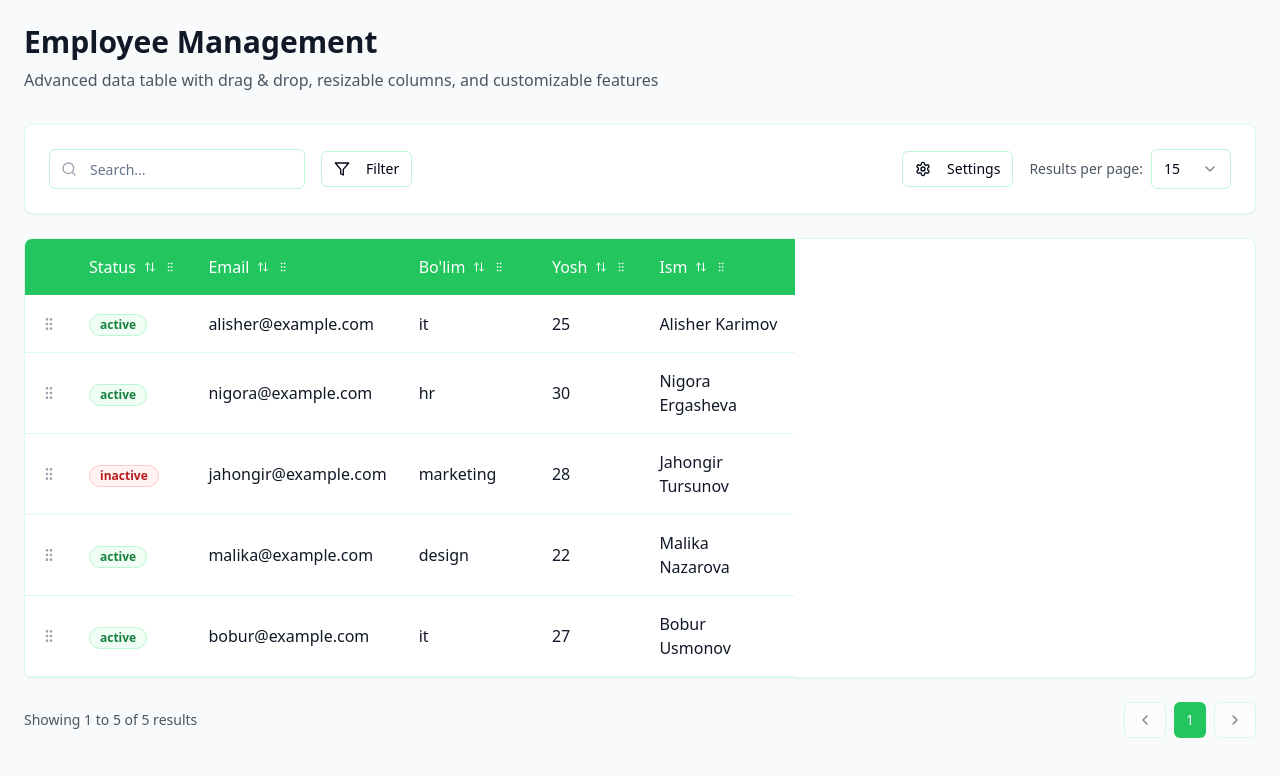
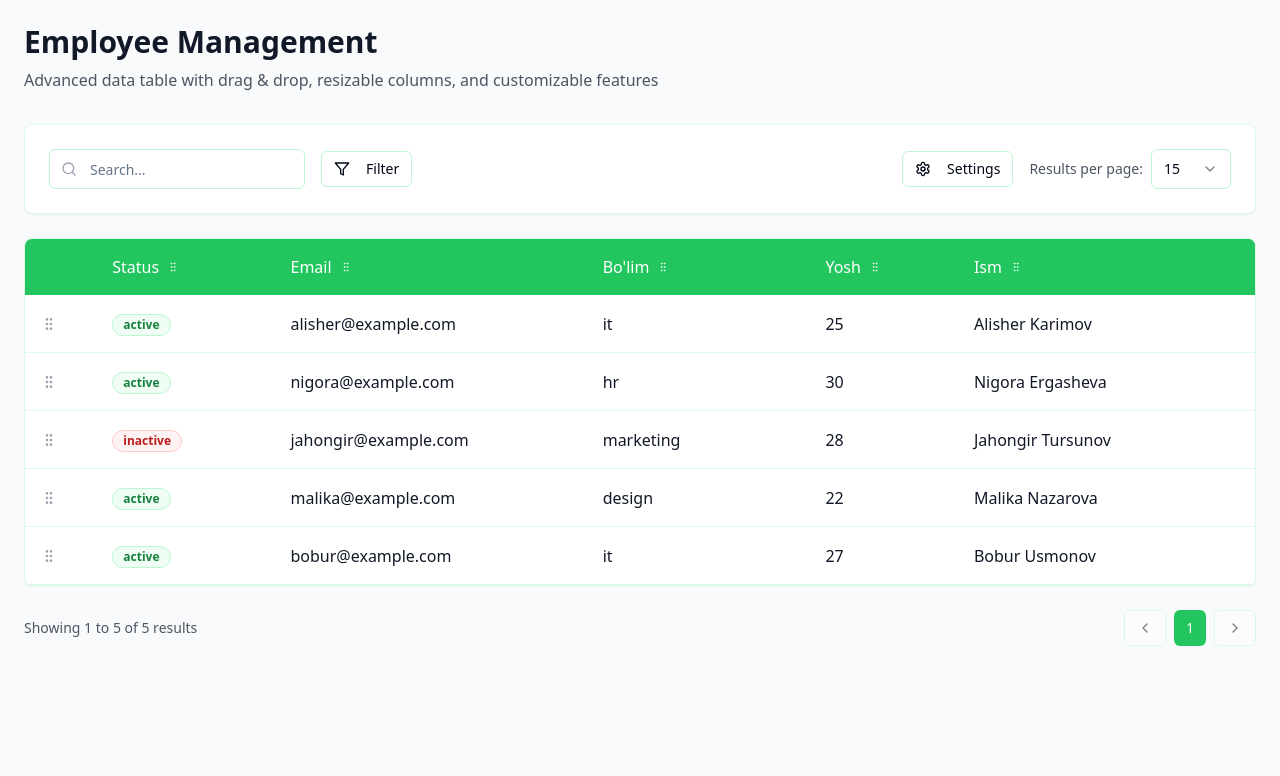
Before and after one commit to Begmamatov/table-magic-sorter-plus, a React (Vite) app: page / in a window 1280 px wide. Shown: the top 776 px of the page. Built offline with nearby package versions, Linux system fonts and the light colour scheme.

Commit message:
Reverted to commit 8db4b113ecad717bc6645d5315c9e5c780ca8e04

```diff
--- a/package.json
+++ b/package.json
@@ -43,7 +43,6 @@
     "@radix-ui/react-toggle-group": "^1.1.0",
     "@radix-ui/react-tooltip": "^1.1.4",
     "@tanstack/react-query": "^5.56.2",
-    "@tanstack/react-table": "^8.21.3",
     "class-variance-authority": "^0.7.1",
     "clsx": "^2.1.1",
     "cmdk": "^1.0.0",
--- a/src/components/DataTable.tsx
+++ b/src/components/DataTable.tsx
@@ -1,15 +1,4 @@
-
 import React, { useState, useCallback, useMemo } from 'react';
-import {
-  useReactTable,
-  getCoreRowModel,
-  getFilteredRowModel,
-  getPaginationRowModel,
-  getSortedRowModel,
-  flexRender,
-  ColumnDef,
-  Row,
-} from '@tanstack/react-table';
 import { Button } from '@/components/ui/button';
 import { Input } from '@/components/ui/input';
 import { Select, SelectContent, SelectItem, SelectTrigger, SelectValue } from '@/components/ui/select';
@@ -25,10 +14,7 @@ import {
   GripVertical,
   Search,
   ChevronLeft,
-  ChevronRight,
-  ArrowUpDown,
-  ArrowUp,
-  ArrowDown
+  ChevronRight
 } from 'lucide-react';
 import {
   DndContext,
@@ -82,10 +68,12 @@ interface DataTableProps {
 
 // Sortable Row Component
 const SortableRow = ({
-  row,
+  data,
+  columns,
   enableRowDrag
 }: {
-  row: Row<TableData>;
+  data: TableData;
+  columns: TableColumn[];
   enableRowDrag: boolean;
 }) => {
   const {
@@ -96,7 +84,7 @@ const SortableRow = ({
     transition,
     isDragging,
   } = useSortable({
-    id: row.original.key,
+    id: data.key,
   });
 
   const style = {
@@ -104,6 +92,19 @@ const SortableRow = ({
     transition,
     opacity: isDragging ? 0.5 : 1,
   };
+
+  const getStatusColor = (status: string) => {
+    switch (status?.toLowerCase()) {
+      case 'active':
+        return 'bg-green-50 text-green-700 border-green-200';
+      case 'inactive':
+        return 'bg-red-50 text-red-700 border-red-200';
+      default:
+        return 'bg-gray-50 text-gray-700 border-gray-200';
+    }
+  };
+
+  const visibleColumns = columns.filter(col => !col.hidden);
 
   return (
     <tr
@@ -121,9 +122,17 @@ const SortableRow = ({
           </div>
         </td>
       )}
-      {row.getVisibleCells().map((cell) => (
-        <td key={cell.id} className="px-4 py-4" style={{ width: cell.column.getSize() }}>
-          {flexRender(cell.column.columnDef.cell, cell.getContext())}
+      {visibleColumns.map((column) => (
+        <td key={column.key} className="px-4 py-4" style={{ width: column.width }}>
+          {column.render ? (
+            column.render(data[column.dataIndex], data)
+          ) : column.dataIndex === 'status' ? (
+            <Badge className={`${getStatusColor(data[column.dataIndex])} border`}>
+              {data[column.dataIndex]}
+            </Badge>
+          ) : (
+            <span className="text-gray-900">{data[column.dataIndex]}</span>
+          )}
         </td>
       ))}
     </tr>
@@ -132,14 +141,18 @@ const SortableRow = ({
 
 // Sortable Column Header Component
 const SortableColumnHeader = ({
-  header,
-  enableColumnDrag,
-  enableColumnResize
+  column,
+  onResize,
+  enableResize,
+  enableColumnDrag
 }: {
-  header: any;
+  column: TableColumn;
+  onResize?: (key: string, width: number) => void;
+  enableResize: boolean;
   enableColumnDrag: boolean;
-  enableColumnResize: boolean;
 }) => {
+  const [isResizing, setIsResizing] = useState(false);
+
   const {
     attributes,
     listeners,
@@ -148,33 +161,29 @@ const SortableColumnHeader = ({
     transition,
     isDragging,
   } = useSortable({
-    id: header.id,
+    id: column.key,
     disabled: !enableColumnDrag,
   });
-
-  const [isResizing, setIsResizing] = useState(false);
 
   const style = {
     transform: CSS.Transform.toString(transform),
     transition,
     opacity: isDragging ? 0.5 : 1,
-    width: header.getSize(),
   };
 
   const handleMouseDown = useCallback((e: React.MouseEvent) => {
-    if (!enableColumnResize) return;
+    if (!enableResize) return;
 
     e.preventDefault();
+    e.stopPropagation();
     setIsResizing(true);
 
     const startX = e.clientX;
-    const startWidth = header.getSize();
+    const startWidth = column.width || 150;
 
     const handleMouseMove = (e: MouseEvent) => {
-      const diff = e.clientX - startX;
-      const newWidth = Math.max(100, startWidth + diff);
-      header.column.resetSize();
-      header.column.setSize(newWidth);
+      const newWidth = Math.max(80, startWidth + (e.clientX - startX));
+      onResize?.(column.key, newWidth);
     };
 
     const handleMouseUp = () => {
@@ -185,63 +194,48 @@ const SortableColumnHeader = ({
 
     document.addEventListener('mousemove', handleMouseMove);
     document.addEventListener('mouseup', handleMouseUp);
-  }, [enableColumnResize, header]);
+  }, [column.key, column.width, onResize, enableResize]);
 
   return (
     <th
       ref={setNodeRef}
-      style={style}
+      style={{ ...style, width: column.width }}
       {...(enableColumnDrag ? attributes : {})}
       className={`px-4 py-4 text-left font-medium text-white bg-green-500 relative group ${
         isDragging ? 'shadow-lg bg-green-600' : ''
       }`}
     >
       <div className="flex items-center justify-between">
-        <div className="flex items-center gap-2">
-          <div
-            className="flex items-center gap-2 cursor-pointer select-none"
-            onClick={header.column.getToggleSortingHandler()}
-          >
-            <span>
-              {flexRender(header.column.columnDef.header, header.getContext())}
-            </span>
-            {header.column.getCanSort() && (
-              <div className="flex flex-col">
-                {header.column.getIsSorted() === 'asc' ? (
-                  <ArrowUp className="h-3 w-3" />
-                ) : header.column.getIsSorted() === 'desc' ? (
-                  <ArrowDown className="h-3 w-3" />
-                ) : (
-                  <ArrowUpDown className="h-3 w-3" />
-                )}
-              </div>
-            )}
-          </div>
+        <span className="flex items-center gap-2">
+          {column.title}
           {enableColumnDrag && (
             <div {...listeners} className="cursor-grab hover:cursor-grabbing">
               <GripVertical className="h-3 w-3 text-white/70 hover:text-white transition-colors" />
             </div>
           )}
+        </span>
       </div>
-        {enableColumnResize && (
+      {enableResize && (
         <div
-            className="absolute right-0 top-0 bottom-0 w-2 cursor-col-resize bg-transparent hover:bg-white/20 transition-colors"
+          className={`absolute right-0 top-0 bottom-0 w-2 cursor-col-resize hover:bg-green-400 transition-colors ${
+            isResizing ? 'bg-green-400' : 'bg-transparent'
+          } group-hover:bg-green-400/50`}
           onMouseDown={handleMouseDown}
-            style={{ cursor: isResizing ? 'col-resize' : 'col-resize' }}
         />
       )}
-      </div>
     </th>
   );
 };
 
 // Settings Modal Component
 const SettingsModal = ({
-  table,
+  columns,
+  onColumnToggle,
   settings,
   onSettingsChange
 }: {
-  table: any;
+  columns: TableColumn[];
+  onColumnToggle: (key: string) => void;
   settings: any;
   onSettingsChange: (key: string, value: boolean) => void;
 }) => {
@@ -275,28 +269,21 @@ const SettingsModal = ({
                   onCheckedChange={(checked) => onSettingsChange('enableColumnResize', checked)}
                 />
               </div>
-              <div className="flex items-center justify-between">
-                <span className="text-sm">Column Drag & Drop</span>
-                <Switch
-                  checked={settings.enableColumnDrag}
-                  onCheckedChange={(checked) => onSettingsChange('enableColumnDrag', checked)}
-                />
-              </div>
             </div>
           </div>
           <Separator />
           <div>
             <h4 className="font-medium text-gray-900 mb-3">Column Visibility</h4>
             <div className="space-y-2 max-h-48 overflow-y-auto">
-              {table.getAllLeafColumns().map((column: any) => (
-                <div key={column.id} className="flex items-center space-x-2">
+              {columns.map((column) => (
+                <div key={column.key} className="flex items-center space-x-2">
                   <Checkbox
-                    id={column.id}
-                    checked={column.getIsVisible()}
-                    onCheckedChange={(value) => column.toggleVisibility(!!value)}
+                    id={column.key}
+                    checked={!column.hidden}
+                    onCheckedChange={() => onColumnToggle(column.key)}
                   />
-                  <label htmlFor={column.id} className="text-sm">
-                    {typeof column.columnDef.header === 'string' ? column.columnDef.header : column.id}
+                  <label htmlFor={column.key} className="text-sm">
+                    {column.title}
                   </label>
                 </div>
               ))}
@@ -319,21 +306,16 @@ export const DataTable: React.FC<DataTableProps> = ({
   pagination = true,
 }) => {
   const [data, setData] = useState(initialData);
-  const [globalFilter, setGlobalFilter] = useState('');
+  const [columns, setColumns] = useState(initialColumns);
+  const [searchTerm, setSearchTerm] = useState('');
+  const [currentPage, setCurrentPage] = useState(1);
+  const [pageSize, setPageSize] = useState(15);
   const [draggedRow, setDraggedRow] = useState<string | null>(null);
   const [draggedColumn, setDraggedColumn] = useState<string | null>(null);
-  const [columnOrder, setColumnOrder] = useState<string[]>(initialColumns.map(col => col.key));
-  const [columnSizing, setColumnSizing] = useState<Record<string, number>>(() => {
-    const sizing: Record<string, number> = {};
-    initialColumns.forEach(col => {
-      sizing[col.key] = col.width || 150;
-    });
-    return sizing;
-  });
   const [settings, setSettings] = useState({
     enableRowDrag,
     enableColumnResize,
-    enableColumnDrag: true,
+    enableColumnDrag: true, // Column drag enabled by default
   });
 
   const sensors = useSensors(
@@ -350,76 +332,30 @@ export const DataTable: React.FC<DataTableProps> = ({
     }),
   );
 
-  const getStatusColor = (status: string) => {
-    switch (status?.toLowerCase()) {
-      case 'active':
-        return 'bg-green-50 text-green-700 border-green-200';
-      case 'inactive':
-        return 'bg-red-50 text-red-700 border-red-200';
-      default:
-        return 'bg-gray-50 text-gray-700 border-gray-200';
-    }
-  };
+  // Filter data based on search term
+  const filteredData = useMemo(() => {
+    if (!searchTerm) return data;
+    return data.filter(item =>
+      Object.values(item).some(value =>
+        String(value).toLowerCase().includes(searchTerm.toLowerCase())
+      )
+    );
+  }, [data, searchTerm]);
 
-  // Convert columns to TanStack format with proper ordering
-  const tanstackColumns = useMemo<ColumnDef<TableData>[]>(() => {
-    const orderedColumns = columnOrder.map(key =>
-      initialColumns.find(col => col.key === key)
-    ).filter(Boolean) as TableColumn[];
+  // Paginate data
+  const paginatedData = useMemo(() => {
+    if (!pagination) return filteredData;
+    const startIndex = (currentPage - 1) * pageSize;
+    return filteredData.slice(startIndex, startIndex + pageSize);
+  }, [filteredData, currentPage, pageSize, pagination]);
 
-    return orderedColumns.map((col) => ({
-      id: col.key,
-      accessorKey: col.dataIndex,
-      header: col.title,
-      size: columnSizing[col.key] || col.width || 150,
-      enableResizing: settings.enableColumnResize,
-      cell: ({ getValue, row }) => {
-        const value = getValue();
-        if (col.render) {
-          return col.render(value, row.original);
-        }
-        if (col.dataIndex === 'status') {
-          return (
-            <Badge className={`${getStatusColor(value as string)} border`}>
-              {value as string}
-            </Badge>
-          );
-        }
-        return <span className="text-gray-900">{value as string}</span>;
-      },
-    }));
-  }, [initialColumns, columnOrder, columnSizing, settings.enableColumnResize]);
-
-  const table = useReactTable({
-    data,
-    columns: tanstackColumns,
-    getCoreRowModel: getCoreRowModel(),
-    getFilteredRowModel: getFilteredRowModel(),
-    getPaginationRowModel: getPaginationRowModel(),
-    getSortedRowModel: getSortedRowModel(),
-    globalFilterFn: 'includesString',
-    enableColumnResizing: settings.enableColumnResize,
-    columnResizeMode: 'onChange',
-    state: {
-      globalFilter,
-      columnOrder,
-      columnSizing,
-    },
-    onGlobalFilterChange: setGlobalFilter,
-    onColumnOrderChange: setColumnOrder,
-    onColumnSizingChange: setColumnSizing,
-    initialState: {
-      pagination: {
-        pageSize: 15,
-      },
-    },
-  });
+  const totalPages = Math.ceil(filteredData.length / pageSize);
 
   const handleDragStart = (event: DragStartEvent) => {
     const { active } = event;
 
     // Check if it's a column being dragged
-    const isColumn = table.getAllLeafColumns().some((col: any) => col.id === active.id);
+    const isColumn = columns.some(col => col.key === active.id);
 
     if (isColumn) {
       setDraggedColumn(active.id as string);
@@ -439,12 +375,12 @@ export const DataTable: React.FC<DataTableProps> = ({
 
     if (draggedColumn) {
       // Handle column reordering
-      const oldIndex = columnOrder.findIndex(id => id === active.id);
-      const newIndex = columnOrder.findIndex(id => id === over.id);
+      const oldIndex = columns.findIndex(col => col.key === active.id);
+      const newIndex = columns.findIndex(col => col.key === over.id);
 
       if (oldIndex !== newIndex) {
-        const newColumnOrder = arrayMove(columnOrder, oldIndex, newIndex);
-        setColumnOrder(newColumnOrder);
+        const newColumns = arrayMove(columns, oldIndex, newIndex);
+        setColumns(newColumns);
       }
     } else if (draggedRow) {
       // Handle row reordering
@@ -462,9 +398,43 @@ export const DataTable: React.FC<DataTableProps> = ({
     setDraggedColumn(null);
   };
 
+  const handleColumnResize = useCallback((key: string, width: number) => {
+    setColumns(prev => prev.map(col =>
+      col.key === key ? { ...col, width } : col
+    ));
+  }, []);
+
+  const handleColumnToggle = useCallback((key: string) => {
+    setColumns(prev => prev.map(col =>
+      col.key === key ? { ...col, hidden: !col.hidden } : col
+    ));
+  }, []);
+
   const handleSettingsChange = useCallback((key: string, value: boolean) => {
     setSettings(prev => ({ ...prev, [key]: value }));
   }, []);
+
+  const visibleColumns = columns.filter(col => !col.hidden);
+
+  // Enhanced columns with drag handle for rows
+  const enhancedColumns = useMemo(() => {
+    let cols = [];
+
+    // Add drag handle column for rows if enabled
+    if (settings.enableRowDrag) {
+      cols.push({
+        key: 'drag-handle',
+        title: '',
+        dataIndex: 'drag-handle',
+        width: 50,
+        render: () => null, // Will be handled by SortableRow
+      });
+    }
+
+    // Add visible columns
+    cols = [...cols, ...visibleColumns];
+    return cols;
+  }, [visibleColumns, settings.enableRowDrag]);
 
   return (
     <div className="space-y-6">
@@ -477,8 +447,8 @@ export const DataTable: React.FC<DataTableProps> = ({
                 <Search className="absolute left-3 top-1/2 transform -translate-y-1/2 h-4 w-4 text-gray-400" />
                 <Input
                   placeholder="Search..."
-                  value={globalFilter}
-                  onChange={(e) => setGlobalFilter(e.target.value)}
+                  value={searchTerm}
+                  onChange={(e) => setSearchTerm(e.target.value)}
                   className="pl-10 w-64 border-green-200 focus:border-green-500"
                 />
               </div>
@@ -493,7 +463,8 @@ export const DataTable: React.FC<DataTableProps> = ({
 
           <div className="flex items-center gap-4">
             <SettingsModal
-              table={table}
+              columns={columns}
+              onColumnToggle={handleColumnToggle}
               settings={settings}
               onSettingsChange={handleSettingsChange}
             />
@@ -501,10 +472,7 @@ export const DataTable: React.FC<DataTableProps> = ({
             {pagination && (
               <div className="flex items-center gap-2">
                 <span className="text-sm text-gray-600">Results per page:</span>
-                <Select
-                  value={table.getState().pagination.pageSize.toString()}
-                  onValueChange={(value) => table.setPageSize(Number(value))}
-                >
+                <Select value={pageSize.toString()} onValueChange={(value) => setPageSize(Number(value))}>
                   <SelectTrigger className="w-20 border-green-200">
                     <SelectValue />
                   </SelectTrigger>
@@ -530,59 +498,61 @@ export const DataTable: React.FC<DataTableProps> = ({
           onDragEnd={handleDragEnd}
         >
           <div className="overflow-x-auto">
-            <table className="w-full" style={{ width: table.getTotalSize() }}>
+            <table className="w-full">
               <thead className="bg-green-500">
-                {table.getHeaderGroups().map((headerGroup) => (
-                  <tr key={headerGroup.id}>
+                <tr>
                   {settings.enableRowDrag && (
                     <th className="px-4 py-4 text-left font-medium text-white w-12"></th>
                   )}
                   {settings.enableColumnDrag ? (
                     <SortableContext
-                        items={headerGroup.headers.map(header => header.id)}
+                      items={visibleColumns.map(col => col.key)}
                       strategy={horizontalListSortingStrategy}
                     >
-                        {headerGroup.headers.map((header) => (
+                      {visibleColumns.map((column) => (
                         <SortableColumnHeader
-                            key={header.id}
-                            header={header}
+                          key={column.key}
+                          column={column}
+                          onResize={handleColumnResize}
+                          enableResize={settings.enableColumnResize}
                           enableColumnDrag={settings.enableColumnDrag}
-                            enableColumnResize={settings.enableColumnResize}
                         />
                       ))}
                     </SortableContext>
                   ) : (
-                      headerGroup.headers.map((header) => (
+                    visibleColumns.map((column) => (
                       <SortableColumnHeader
-                          key={header.id}
-                          header={header}
+                        key={column.key}
+                        column={column}
+                        onResize={handleColumnResize}
+                        enableResize={settings.enableColumnResize}
                         enableColumnDrag={false}
-                          enableColumnResize={settings.enableColumnResize}
                       />
                     ))
                   )}
                 </tr>
-                ))}
               </thead>
               <tbody className="bg-white">
                 {settings.enableRowDrag ? (
                   <SortableContext
-                    items={table.getRowModel().rows.map(row => row.original.key)}
+                    items={paginatedData.map(item => item.key)}
                     strategy={verticalListSortingStrategy}
                   >
-                    {table.getRowModel().rows.map((row) => (
+                    {paginatedData.map((item) => (
                       <SortableRow
-                        key={row.original.key}
-                        row={row}
+                        key={item.key}
+                        data={item}
+                        columns={columns}
                         enableRowDrag={settings.enableRowDrag}
                       />
                     ))}
                   </SortableContext>
                 ) : (
-                  table.getRowModel().rows.map((row) => (
+                  paginatedData.map((item) => (
                     <SortableRow
-                      key={row.original.key}
-                      row={row}
+                      key={item.key}
+                      data={item}
+                      columns={columns}
                       enableRowDrag={false}
                     />
                   ))
@@ -595,7 +565,7 @@ export const DataTable: React.FC<DataTableProps> = ({
             {draggedColumn ? (
               <div className="bg-green-500 text-white p-4 rounded-lg shadow-lg border border-green-200">
                 <span className="text-white font-medium">
-                  {table.getAllLeafColumns().find((col: any) => col.id === draggedColumn)?.columnDef.header}
+                  {columns.find(col => col.key === draggedColumn)?.title}
                 </span>
               </div>
             ) : draggedRow ? (
@@ -611,31 +581,28 @@ export const DataTable: React.FC<DataTableProps> = ({
       {pagination && (
         <div className="flex items-center justify-between">
           <div className="text-sm text-gray-600">
-            Showing {table.getState().pagination.pageIndex * table.getState().pagination.pageSize + 1} to{' '}
-            {Math.min((table.getState().pagination.pageIndex + 1) * table.getState().pagination.pageSize, table.getFilteredRowModel().rows.length)} of {table.getFilteredRowModel().rows.length} results
+            Showing {Math.min((currentPage - 1) * pageSize + 1, filteredData.length)} to{' '}
+            {Math.min(currentPage * pageSize, filteredData.length)} of {filteredData.length} results
           </div>
           <div className="flex items-center gap-2">
             <Button
               variant="outline"
               size="sm"
-              onClick={() => table.previousPage()}
-              disabled={!table.getCanPreviousPage()}
+              onClick={() => setCurrentPage(prev => Math.max(1, prev - 1))}
+              disabled={currentPage === 1}
               className="border-green-200 hover:border-green-500"
             >
               <ChevronLeft className="h-4 w-4" />
             </Button>
             <div className="flex items-center gap-1">
-              {Array.from({ length: Math.min(5, table.getPageCount()) }, (_, i) => {
-                const currentPage = table.getState().pagination.pageIndex;
-                const totalPages = table.getPageCount();
+              {Array.from({ length: Math.min(5, totalPages) }, (_, i) => {
                 let pageNum;
-
                 if (totalPages <= 5) {
-                  pageNum = i;
-                } else if (currentPage <= 2) {
-                  pageNum = i;
-                } else if (currentPage >= totalPages - 3) {
-                  pageNum = totalPages - 5 + i;
+                  pageNum = i + 1;
+                } else if (currentPage <= 3) {
+                  pageNum = i + 1;
+                } else if (currentPage >= totalPages - 2) {
+                  pageNum = totalPages - 4 + i;
                 } else {
                   pageNum = currentPage - 2 + i;
                 }
@@ -645,13 +612,13 @@ export const DataTable: React.FC<DataTableProps> = ({
                     key={pageNum}
                     variant={currentPage === pageNum ? "default" : "outline"}
                     size="sm"
-                    onClick={() => table.setPageIndex(pageNum)}
+                    onClick={() => setCurrentPage(pageNum)}
                     className={currentPage === pageNum
                       ? "bg-green-500 hover:bg-green-600"
                       : "border-green-200 hover:border-green-500"
                     }
                   >
-                    {pageNum + 1}
+                    {pageNum}
                   </Button>
                 );
               })}
@@ -659,8 +626,8 @@ export const DataTable: React.FC<DataTableProps> = ({
             <Button
               variant="outline"
               size="sm"
-              onClick={() => table.nextPage()}
-              disabled={!table.getCanNextPage()}
+              onClick={() => setCurrentPage(prev => Math.min(totalPages, prev + 1))}
+              disabled={currentPage === totalPages}
               className="border-green-200 hover:border-green-500"
             >
               <ChevronRight className="h-4 w-4" />
```
Also changed, not shown: 1 other file (tests, documents, lock files or other folders). Lines whose indentation alone changed are shown as unchanged.
